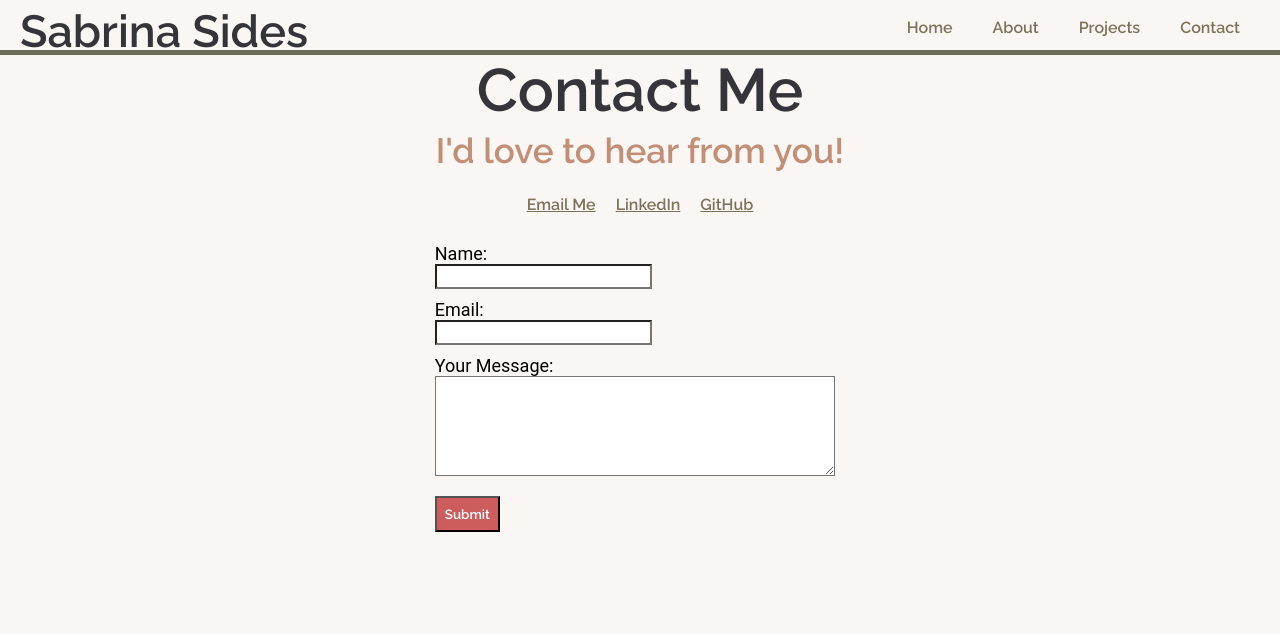
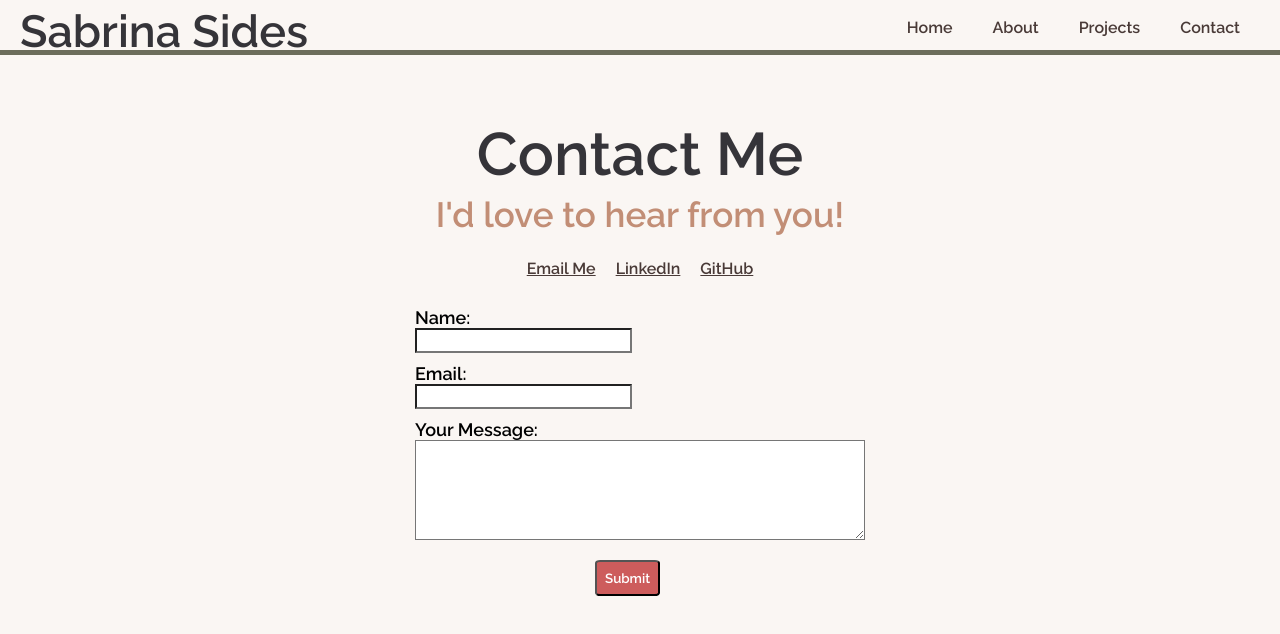
Before and after one commit to SabrinaSides/portfolio-sabrina-sides, a React (Create React App) app: page /contact in a window 1280 px wide. Shown: the top 634 px of the page. Built offline with nearby package versions, Linux system fonts and the light colour scheme.

Commit message:
finishing mobile-first reponsiveness

```diff
--- a/src/App.css
+++ b/src/App.css
@@ -41,16 +41,16 @@ p {
 }
 
 a:link {
-  color: #7d735d;
+  color: #493a37;
   padding: 10px;
 }
 
-a:hover {
-  color: #353439;
+a:visited {
+  color: black;
 }
 
-a:visited {
-  color: #cd5c5c;
+a:hover {
+  color: #b93939;
 }
 
 .page-content {
--- a/src/Contact/Contact.css
+++ b/src/Contact/Contact.css
@@ -1,18 +1,23 @@
+.contact-container {
+  margin: 0 30px;
+  padding-top: 5%;
+}
+
 .contact-links {
   text-align: center;
 }
 
 form label {
-  display: flex;
+  display: block;
   font-size: 18px;
   margin-top: 10px;
   color: black;
-  font-family: 'Roboto', sans-serif, 'Trebuchet MS', sans-serif;
+  font-family: 'Raleway', sans-serif;
 }
 
 form input[type='text'] {
   display: flex;
-  color: #000;
+  color: black;
   background-color: white;
   font-size: 18px;
   margin-bottom: 5px;
@@ -21,8 +26,8 @@ form input[type='text'] {
 form textarea {
   display: flex;
   height: 100px;
-  width: 400px;
-  color: #000;
+  width: 320px;
+  color: black;
   background-color: white;
   font-size: 18px;
   margin-bottom: 20px;
@@ -32,4 +37,16 @@ button {
   background-color: #cd5c5c;
   color: white;
   padding: 8px;
+  margin: 0 40%;
+  border-radius: 8%;
 }
+
+button:hover {
+  background-color: #b93939;
+}
+
+@media (min-width: 768px) {
+  form textarea {
+    width: 450px;
+  }
+}
--- a/src/Projects/ProjectsPage.css
+++ b/src/Projects/ProjectsPage.css
@@ -1,5 +1,6 @@
 .projects-container {
-  margin: 15px 10px;
+  margin: 0 10px;
+  padding-top: 5%;
 }
 
 .projects {
```
